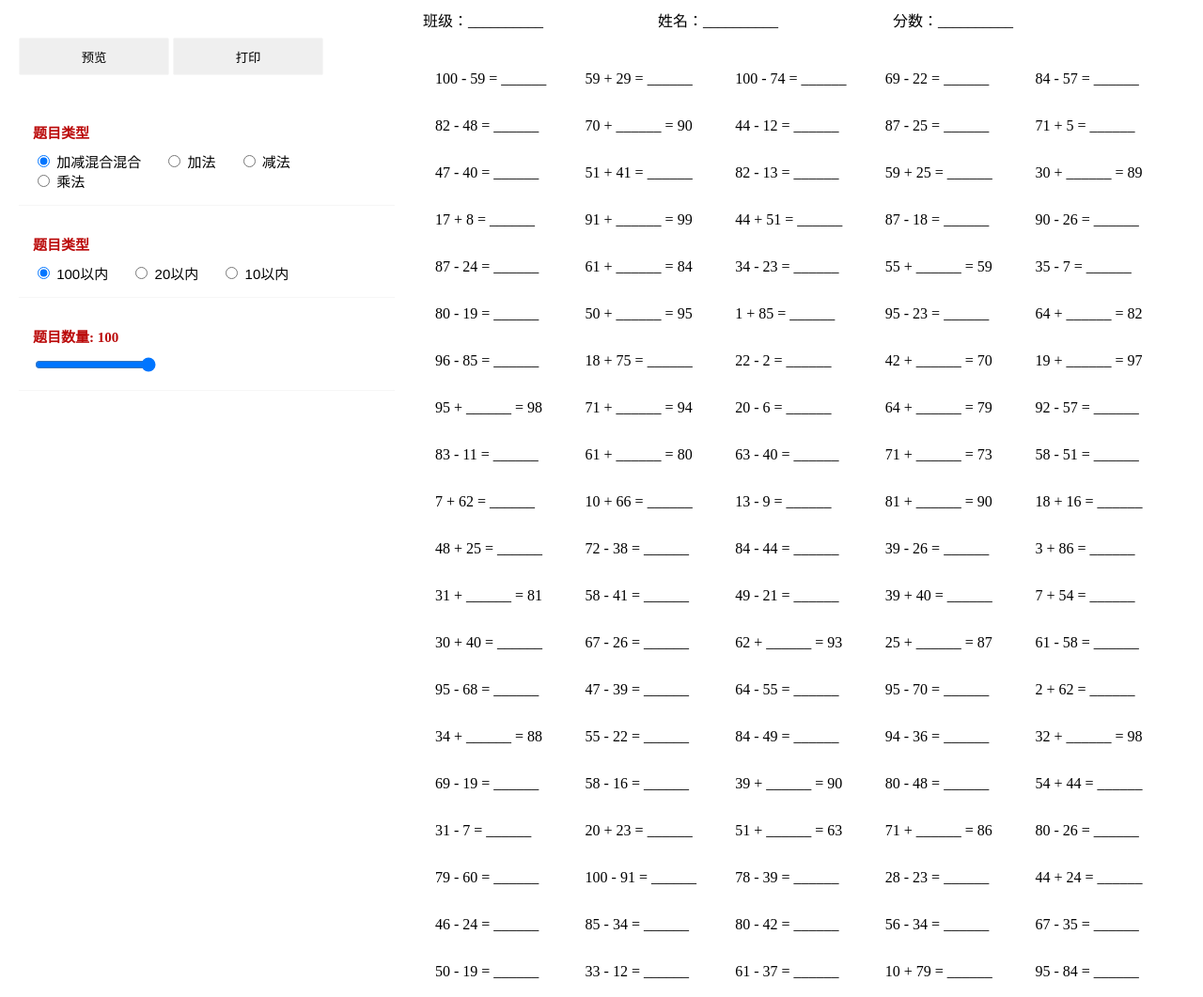
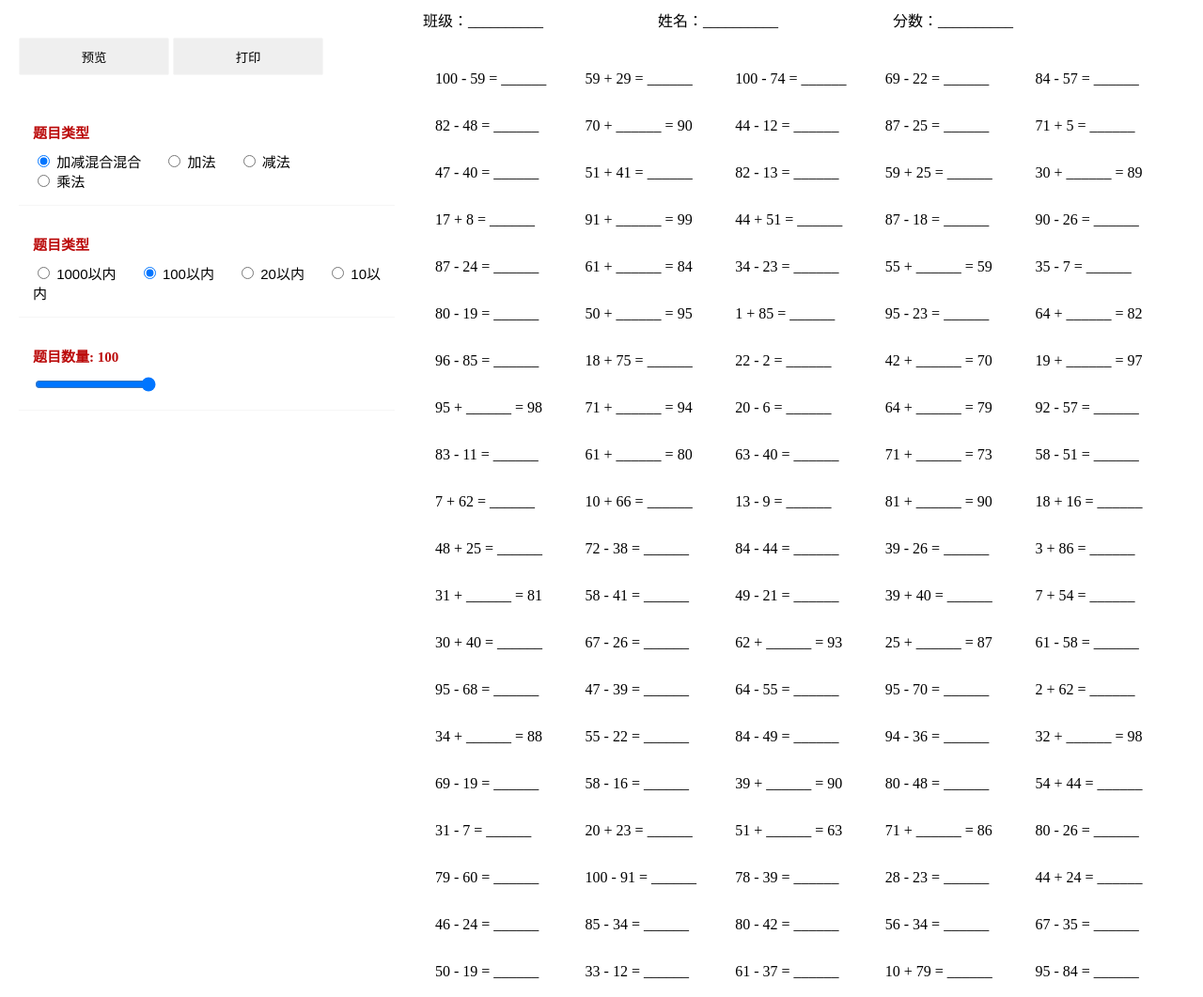
Before and after one commit to dusthan/dusthan.github.io, a plain HTML site: page static/calc.html in a window 1280 px wide. Shown: the whole page at 94% size. Drawn offline with Linux system fonts and the light colour scheme.

Commit message:
Update calc.html
1. support +/- max to 1000;

```diff
--- a/static/calc.html
+++ b/static/calc.html
@@ -103,6 +103,10 @@
         <section class="sectionBox">
             <h3>题目类型</h3>
             <div>
+                <label class="calc_max">
+                    <input type="radio" name="calc_max" value="1000" checked>
+                    1000以内
+                </label>
                 <label class="calc_max">
                     <input type="radio" name="calc_max" value="100" checked>
                     100以内
```
